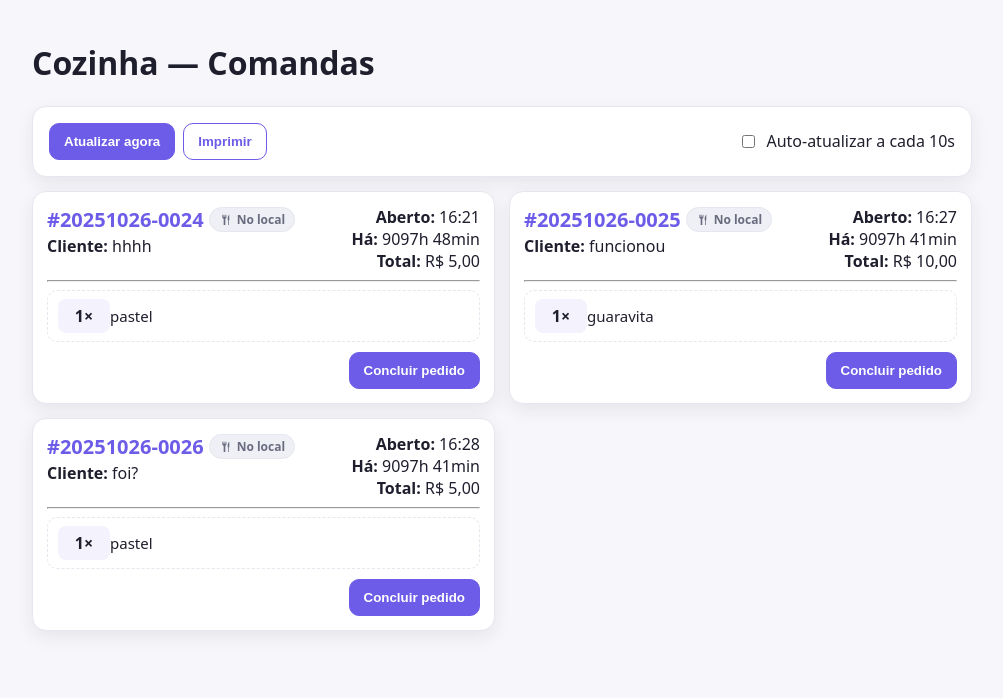
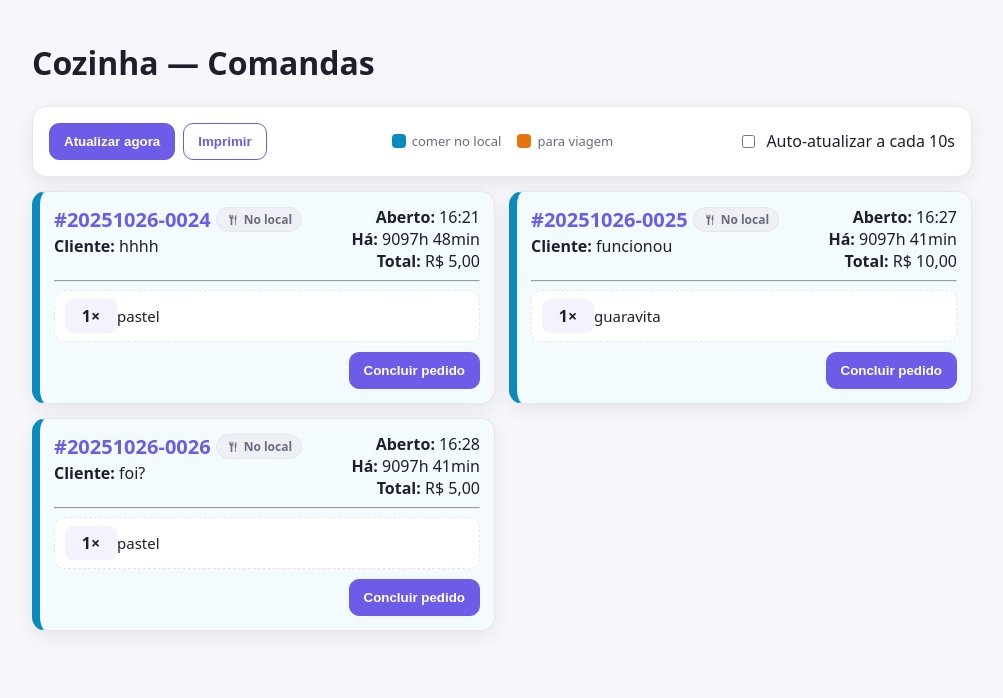
Before and after one commit to simoesjonatas/cantina_relig, a Django app: page /pedidos/cozinha/ in a window 1280 px wide. Shown: the part 100-798 px from the top of the page, without its empty margins (138-1141 px from the left). Run offline with Django 5.2, Linux system fonts and the light colour scheme; a user stored in the database is signed in; data comes from the database, SQL or seed files in the repository; data that the repository does not hold is empty.

Commit message:
feat: cor por tipo de consumo nos cards da cozinha e do balcão
A equipe pediu para diferenciar viagem de local pela cor, além do texto.

- faixa lateral grossa e fundo levemente tingido: laranja para viagem,
  azul para comer no local
- laranja x azul em vez de verde x vermelho: é o par que continua
  distinguível para quem tem daltonismo
- legenda das cores no topo das duas telas
- a etiqueta escrita continua, a cor só acelera a leitura de longe

Co-Authored-By: Claude Opus 5 <noreply@anthropic.com>

```diff
--- a/static/styles.css
+++ b/static/styles.css
@@ -778,3 +778,29 @@ table th { color: var(--muted); font-weight: 600; }
   50% { opacity: .35; transform: scale(.75); }
 }
 @media (prefers-reduced-motion: reduce) { .ac-ponto { animation: none; } }
+
+/* --- Cor por tipo de consumo, na cozinha e no balcão ---
+   Laranja x azul em vez de verde x vermelho: é o par que continua
+   distinguível para quem tem daltonismo. A etiqueta escrita continua,
+   a cor só acelera a leitura de longe. */
+.k-card.consumo-viagem,
+.b-item.consumo-viagem {
+  border-left: 8px solid #e8720c;
+  background: #fff8f2;
+}
+.k-card.consumo-local,
+.b-item.consumo-local {
+  border-left: 8px solid #0b8bbd;
+  background: #f4fbff;
+}
+
+/* os itens dentro do card seguem brancos, para o texto não sumir no fundo */
+.consumo-viagem .k-itens li, .consumo-local .k-itens li,
+.consumo-viagem .b-itens li, .consumo-local .b-itens li { background: #fff; }
+
+/* legenda das cores */
+.legenda-consumo { display: flex; gap: 16px; flex-wrap: wrap; align-items: center; font-size: 13px; color: var(--muted); }
+.legenda-consumo span { display: inline-flex; align-items: center; gap: 6px; }
+.legenda-consumo i { width: 14px; height: 14px; border-radius: 4px; display: inline-block; }
+.legenda-viagem { background: #e8720c; }
+.legenda-local { background: #0b8bbd; }
--- a/templates/pedidos/cozinha.html
+++ b/templates/pedidos/cozinha.html
@@ -10,6 +10,11 @@
     <button class="btn" id="btnRefresh">Atualizar agora</button>
     <button class="btn ghost" onclick="window.print()">Imprimir</button>
   </div>
+  <div class="legenda-consumo">
+    <span><i class="legenda-local"></i> comer no local</span>
+    <span><i class="legenda-viagem"></i> para viagem</span>
+  </div>
+
   <label class="row" style="gap:8px; align-items:center;">
     <input type="checkbox" id="autoRefresh" />
     Auto-atualizar a cada 10s
@@ -19,7 +24,8 @@
 {% if comandas %}
   <div class="k-grid">
     {% for comanda in comandas %}
-      <article class="k-card card" data-created="{{ comanda.pedido.criado_em|date:'c' }}">
+      <article class="k-card card {% if comanda.pedido.e_viagem %}consumo-viagem{% else %}consumo-local{% endif %}"
+               data-created="{{ comanda.pedido.criado_em|date:'c' }}">
         <header class="row" style="justify-content:space-between; align-items:flex-start;">
           <div>
             <div class="k-numero">
```
Also changed, not shown: templates/pedidos/balcao.html (+6 -1 lines).
